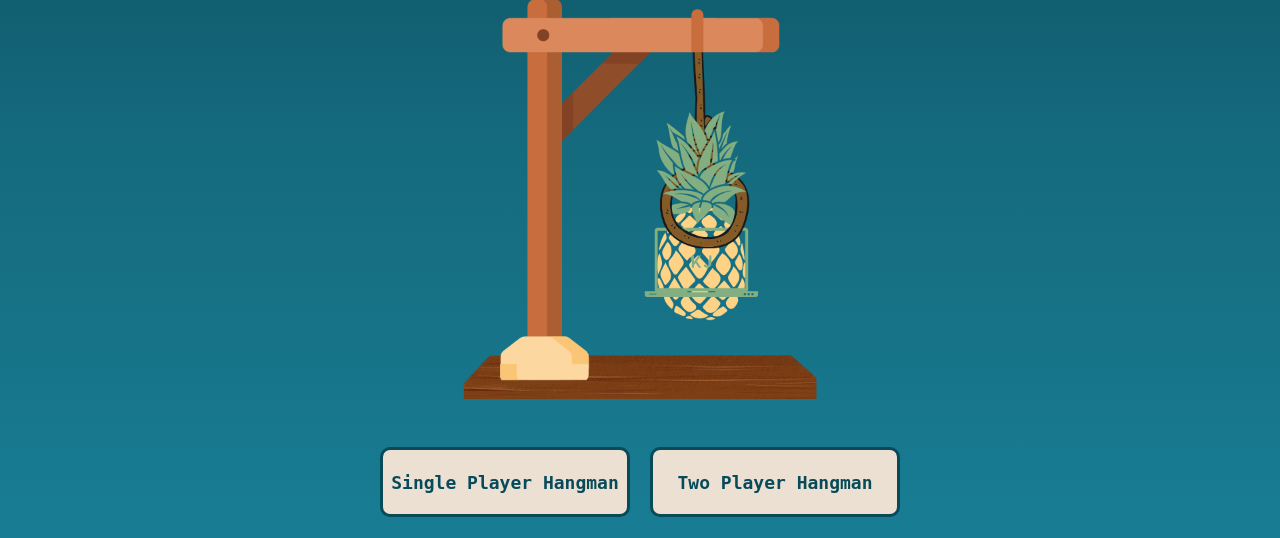
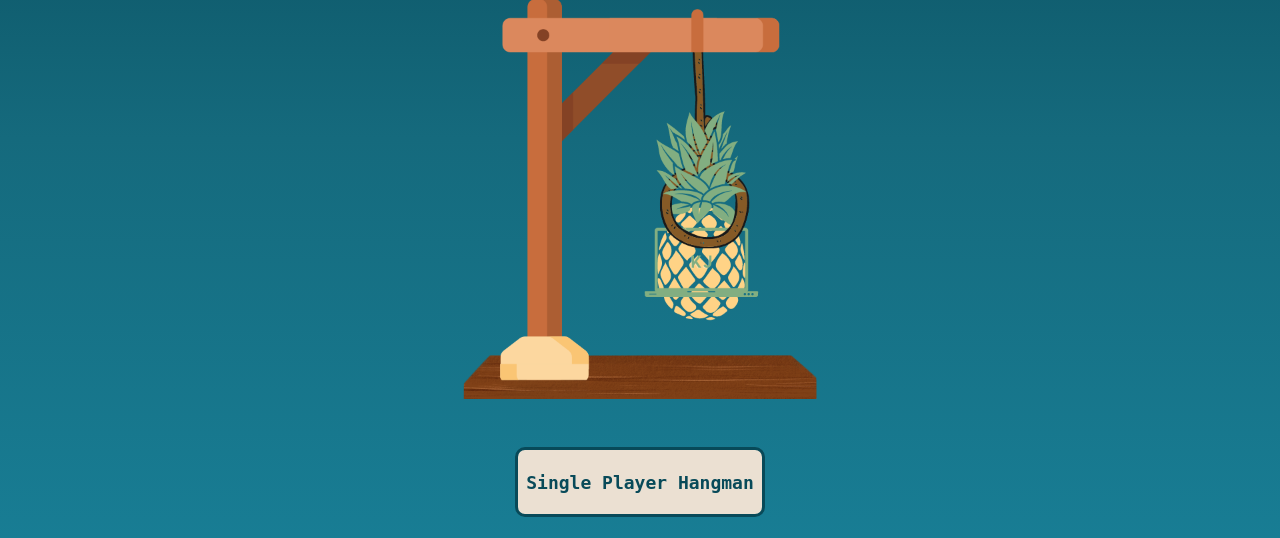
Before and after one commit to jin-karen/flask-hangman, a Flask app: page /play_hangman in a window 1280 px wide. Shown: the part 262-800 px from the top of the page. Run offline with Flask 3, Linux system fonts and the light colour scheme; some libraries are stand-ins or nearby versions.

Commit message:
removed option for two player
removed two player view function, button for two player on play_hangman page, removed code from js/css, etc

```diff
--- a/app/routes.py
+++ b/app/routes.py
@@ -153,8 +153,3 @@ def post_results():
         return data, 200
     else:
         return {'message': 'Error, game not saved because user is guest'}, 400
-
-# App.route Decorator and View Function for Two Player Hangman Game Page
-@app.route('/two_player_hangman')
-def two_player_hangman():
-    return render_template('two_player_hangman.html', title='Hangman Game', bg_class='hangmanGamePage')
--- a/app/static/js/script.js
+++ b/app/static/js/script.js
@@ -31,23 +31,23 @@ function canvasGBG(canvas, context) {
 }
 
 // Create Canvas Start Button
-function startBtn() {
-    ctx.fillStyle = "#084A59";
-    ctx.strokeStyle = "#F3EDE0";
-    ctx.lineWidth = 6;
-    ctx.beginPath()
-    ctx.roundRect(x-(startBtnWidth/2), y-(startBtnHeight/2), startBtnWidth, startBtnHeight, startBtnRadii);
-    ctx.fill();
-    ctx.stroke();
-    ctx.font = "30px monospace";
-    ctx.fillStyle = "#F3EDE0";
-    ctx.fillText("Start Game", x-(startBtnWidth/2)+20, y+10);
+function startBtn(context) {
+    context.fillStyle = "#084A59";
+    context.strokeStyle = "#F3EDE0";
+    context.lineWidth = 6;
+    context.beginPath()
+    context.roundRect(x-(startBtnWidth/2), y-(startBtnHeight/2), startBtnWidth, startBtnHeight, startBtnRadii);
+    context.fill();
+    context.stroke();
+    context.font = "30px monospace";
+    context.fillStyle = "#F3EDE0";
+    context.fillText("Start Game", x-(startBtnWidth/2)+20, y+10);
 }
 
 // Draw Start Canvas
 function startCanvas() {
     canvasGBG(c, ctx);
-    startBtn();
+    startBtn(ctx);
 }
 
 // Call startCanvas function to load canvas when window has loaded
@@ -270,30 +270,3 @@ async function postGame(url='', data={}) {
     let verdict = await response.json();
     return verdict;
 }
-
-
-
-
-
-
-// // two_player_hangman.html Page
-// // Set up for Two Player hangman game canvas
-// const sc = document.getElementById("twoPlayerCanvas");
-// const sctx = sc.getContext("2d");
-// // Canvas width and height set in CSS file (remove blurriness)
-// c.width = c.offsetWidth * dpi;
-// c.height = c.offsetHeight * dpi;
-// //Normalize coordinate system to use CSS pixels
-// ctx.scale(dpi,dpi);
-// // Center text in singplayer game canvas
-// const sx = sc.width / 2
-// const sy = sc.height / 2
-// // ctx.textAlign = 'center';
-
-
-// // Circle gradient
-// const sky_gradient = ctx.createRadialGradient(200, 200, 50, 200, 200, 300);
-// sky_gradient.addColorStop(0, "#9E99BF");
-// sky_gradient.addColorStop(1, "#F2D5DB");
-// ctx.fillStyle = sky_gradient;
-// ctx.fillRect(0, 0, c.width, c.height);
--- a/app/templates/base.html
+++ b/app/templates/base.html
@@ -87,6 +87,6 @@
             {% block content %}{% endblock %}
         </div>
         <script src="{{ url_for('static', filename='js/bootstrap.bundle.min.js') }}"></script>
-        <script src="{{ url_for('static', filename='js/script.js') }}"></script>
+        {% block scripts %}{% endblock %}
     </body>
 </html>
--- a/app/templates/play_hangman.html
+++ b/app/templates/play_hangman.html
@@ -11,6 +11,5 @@
     <br>
     <div class="center">
         <a href="{{ url_for('singleplayer_hangman') }}"><button class="startBtn">Single Player Hangman</button></a>
-        <a href="{{ url_for('two_player_hangman') }}"><button class="startBtn">Two Player Hangman</button></a>
     </div>
 {% endblock %}
--- a/app/templates/singleplayer_hangman.html
+++ b/app/templates/singleplayer_hangman.html
@@ -33,5 +33,8 @@
         <a href="{{ url_for('index') }}"><button class="endBtn">Return to Home</button></a>
     </div>
     <p style="position:absolute; top:100px;">{{ word }}{{ display }}</p>
+{% endblock %}
 
+{% block scripts %}
+    <script src="{{ url_for('static', filename='js/script.js') }}"></script>
 {% endblock %}
--- a/app/templates/two_player_hangman.html
+++ /dev/null
@@ -1,6 +0,0 @@
-<!--Two Player Hangman Game Page Template - Inherits from Base Hangman Template-->
-{% extends "base_hangman.html" %}
-
-{% block game %}
-    <h2 class="center">Two Player</h2>
-{% endblock %}
```
Also changed, not shown: README.md.
